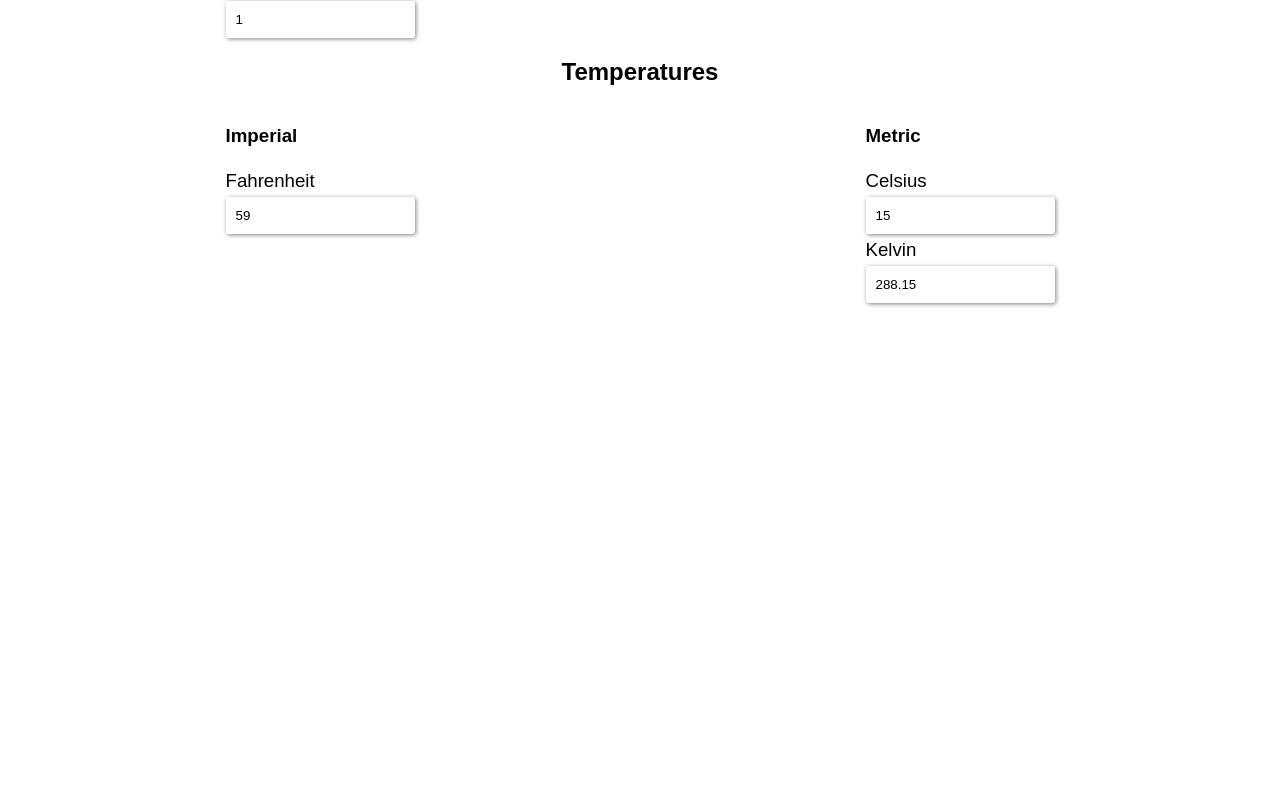
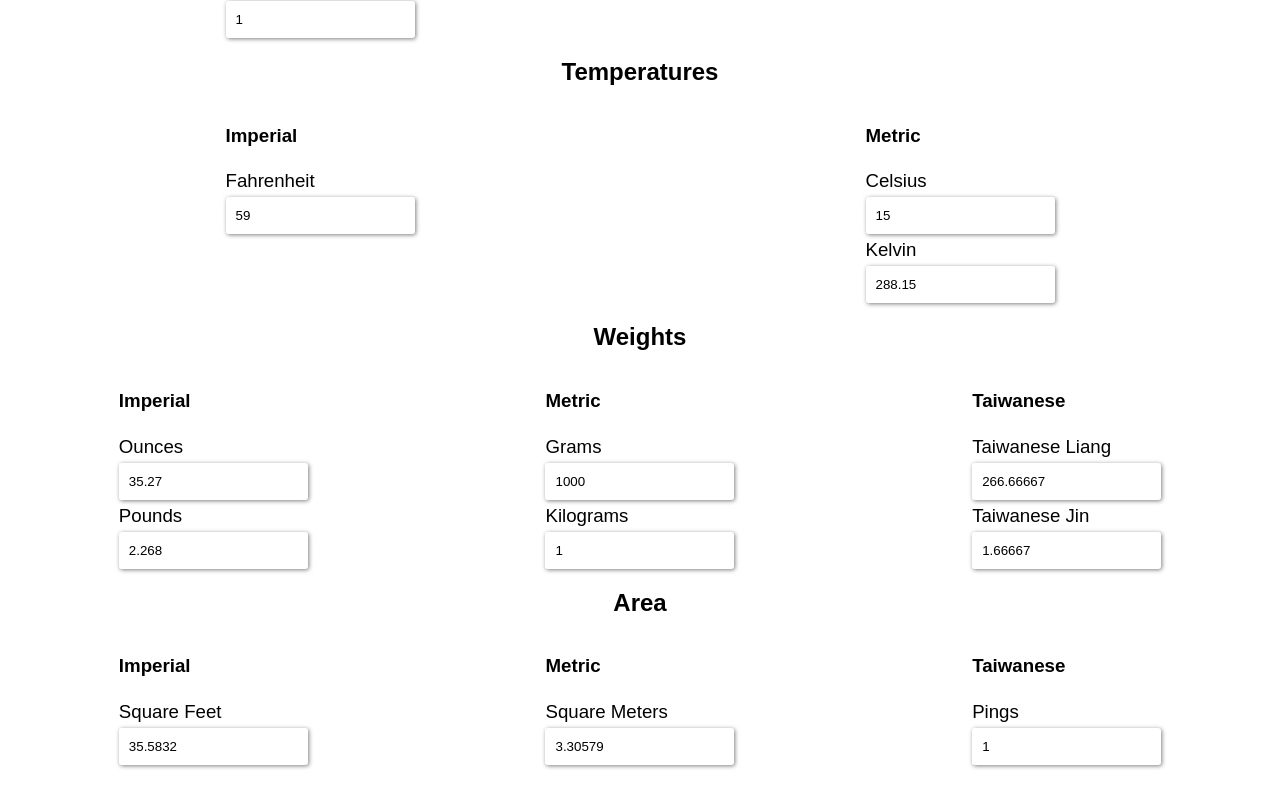
Before and after one commit to mchaver/measurements-react, a React app: page / in a window 1280 px wide. Shown: the part 477-1284 px from the top of the page. Before the commit the page ends 800 px from the top, so only its background shows below. Built offline with nearby package versions, Linux system fonts and the light colour scheme.

Commit message:
Add areas and weights

```diff
--- a/src/App.js
+++ b/src/App.js
@@ -3,85 +3,36 @@ import logo from './logo.svg';
 import './App.css';
 import Measure from './components/Measure.js';
 import { FormattedMessage as FM } from 'react-intl';
-import { lengths, weights, temperatures } from './Measurements.js';
-
-/*
-add length, weight
-*/
-
-const inchesToCentimeters = 2.54;
-const feetToMeters = 0.3048;
-const milesToFeet = 5280;
-const milesToMeters = 1610;
-
-const poundsToKilos = 2.2046;
-const ouncesToPounds = 0.0625;
-const poundsToOunces = 16;
-const ouncesToGrams = 28.35;
-
-const taiJinToTaiLiang = 16;
-
-// 台斤 · 台兩
-// 1 台斤為1 日斤，故1 台斤 = 600 公克 = 0.6 公斤，1台兩 = 37.5 公克。
-// 台灣台制的台兩：十六分之一台斤，即37.5克。
-
-function feetToInches(feet) {
-  return feet * 12;
-}
-
-function inchesToFeet(inches) {
-  return inches / 12;
-}
-
-function pingsToSquareFeet(pings) {
-  return (pings * 35.5832);
-}
-
-function pingsToSquareMeters(pings) {
-  return (pings * 3.30579);
-}
-
-function squareMetersToPings(sqMeters) {
-  return (sqMeters * 0.3025);
-}
-
-function squareMetersToSquareFeet(sqMeters) {
-  return (sqMeters * 10.7639);
-}
-
-function squareFeetToPings(sqFeet) {
-  return (sqFeet * 0.0281032);
-}
-
-function squareFeetToSquareMeters(sqFeet) {
-  return (sqFeet * 0.092903);
-}
-
-function tryConvert(measure, convert) {
-  const input = parseFloat(measure);
-  if (Number.isNaN(input)) {
-    return '';
-  }
-  const output = convert(input);
-  const rounded = Math.round(output * 100000) / 100000;
-  return rounded.toString();
-}
+import {
+  areas,
+  lengths,
+  weights,
+  temperatures,
+  tryConvert } from './Measurements.js';
 
 class App extends Component {
   constructor(props) {
     super(props);
 
+    this.handleAreaChange = this.handleAreaChange.bind(this);
     this.handleLengthChange = this.handleLengthChange.bind(this);
     this.handleTemperatureChange = this.handleTemperatureChange.bind(this);
+    this.handleWeightChange = this.handleWeightChange.bind(this);
 
-    this.state =
-      { area: '1'
-      , areaType: 'pings'
-      , temperature: '15'
-      , temperatureType: 'celsius'
-      , length: '1'
-      , lengthType: 'miles'
+    this.state = {
+      area: '1',
+      areaType: 'pings',
+      temperature: '15',
+      temperatureType: 'celsius',
+      length: '1',
+      lengthType: 'miles',
+      weight: '1',
+      weightType: 'kilograms'
       };
+  }
+
+  handleAreaChange = (areaType) => (area) => {
+    this.setState({areaType, area});
   }
 
   handleLengthChange = (lengthType) => (length) => {
@@ -92,14 +43,17 @@ class App extends Component {
     this.setState({temperatureType, temperature});
   }
 
+  handleWeightChange = (weightType) => (weight) => {
+    this.setState({weightType, weight});
+  }
 
   render() {
     const area = this.state.area;
     const areaType = this.state.areaType;
 
-    const pings = areaType === 'f' ? tryConvert(area, squareFeetToPings) : (areaType === 'm' ? tryConvert(area, squareMetersToPings) : area);
-    const squareMeters = areaType === 'f' ? tryConvert(area, squareFeetToSquareMeters) : (areaType === 'p' ? tryConvert(area, pingsToSquareMeters) : area);
-    const squareFeet = areaType === 'm' ? tryConvert(area, squareMetersToSquareFeet) : (areaType === 'p' ? tryConvert(area, pingsToSquareFeet) : area);
+    const squareFeet = tryConvert(area, areas.squareFeet.conversions[areaType]);
+    const squareMeters = tryConvert(area, areas.squareMeters.conversions[areaType]);
+    const pings = tryConvert(area, areas.pings.conversions[areaType]);
 
     const length = this.state.length;
     const lengthType = this.state.lengthType;
@@ -118,6 +72,16 @@ class App extends Component {
     const celsius = tryConvert(temperature, temperatures.celsius.conversions[temperatureType]);
     const fahrenheit = tryConvert(temperature, temperatures.fahrenheit.conversions[temperatureType]);
     const kelvin = tryConvert(temperature, temperatures.kelvin.conversions[temperatureType]);
+
+    const weight = this.state.weight;
+    const weightType = this.state.weightType;
+
+    const ounces = tryConvert(weight, weights.ounces.conversions[weightType]);
+    const pounds = tryConvert(weight, weights.pounds.conversions[weightType]);
+    const grams = tryConvert(weight, weights.grams.conversions[weightType]);
+    const kilograms = tryConvert(weight, weights.kilograms.conversions[weightType]);
+    const liang = tryConvert(weight, weights.liang.conversions[weightType]);
+    const jin = tryConvert(weight, weights.jin.conversions[weightType]);
 
     return (
       <div className="App">
@@ -212,6 +176,108 @@ class App extends Component {
             </div>
           </div>
         </div>
+
+        <div>
+          <h2 className="measure-header">
+            <FM id='Measurement.weights' defaultMessage='Weights'/>
+          </h2>
+          <div className="measure-row">
+            <div className="measure-column">
+              <h3>
+                <FM id='Measurement.imperial' defaultMessage='Imperial'/>
+              </h3>
+
+              <Measure
+                measureValue={ounces}
+                measureType={weights.ounces.msg}
+                onMeasureValueChange={this.handleWeightChange('ounces')} />
+
+              <Measure
+                measureValue={pounds}
+                measureType={weights.pounds.msg}
+                onMeasureValueChange={this.handleWeightChange('pounds')} />
+            </div>
+
+            <div className="measure-column">
+              <h3 className="measure-box-2-1">
+                <FM id='Measurement.metric' defaultMessage='Metric'/>
+              </h3>
+
+              <Measure
+                measureValue={grams}
+                measureType={weights.grams.msg}
+                onMeasureValueChange={this.handleWeightChange('grams')} />
+
+              <Measure
+                measureValue={kilograms}
+                measureType={weights.kilograms.msg}
+                onMeasureValueChange={this.handleWeightChange('kilograms')} />
+            </div>
+
+            <div className="measure-column">
+              <h3 className="measure-box-2-1">
+                <FM id='Measurement.taiwanese' defaultMessage='Taiwanese'/>
+              </h3>
+
+              <Measure
+                measureValue={liang}
+                measureType={weights.liang.msg}
+                onMeasureValueChange={this.handleWeightChange('liang')} />
+
+              <Measure
+                measureValue={jin}
+                measureType={weights.jin.msg}
+                onMeasureValueChange={this.handleWeightChange('jin')} />
+            </div>
+
+          </div>
+        </div>
+
+        <div>
+          <h2 className="measure-header">
+            <FM id='Measurement.area' defaultMessage='Area'/>
+          </h2>
+          <div className="measure-row">
+            <div className="measure-column">
+              <h3>
+                <FM id='Measurement.imperial' defaultMessage='Imperial'/>
+              </h3>
+
+              <Measure
+                measureValue={squareFeet}
+                measureType={areas.squareFeet.msg}
+                onMeasureValueChange={this.handleAreaChange('squareFeet')} />
+
+            </div>
+
+            <div className="measure-column">
+              <h3 className="measure-box-2-1">
+                <FM id='Measurement.metric' defaultMessage='Metric'/>
+              </h3>
+
+              <Measure
+                measureValue={squareMeters}
+                measureType={areas.squareMeters.msg}
+                onMeasureValueChange={this.handleAreaChange('squareMeters')} />
+
+            </div>
+
+            <div className="measure-column">
+              <h3 className="measure-box-2-1">
+                <FM id='Measurement.taiwanese' defaultMessage='Taiwanese'/>
+              </h3>
+
+              <Measure
+                measureValue={pings}
+                measureType={areas.pings.msg}
+                onMeasureValueChange={this.handleWeightChange('pings')} />
+
+            </div>
+
+          </div>
+        </div>
+
+        <div className="space"></div>
       </div>
     );
   }
--- a/src/Measurements.js
+++ b/src/Measurements.js
@@ -90,6 +90,33 @@ export const lengths = {
   }
 };
 
+export const areas = {
+  squareFeet: {
+    msg: <FM id='Weight.squareFeet' defaultMessage='Square Feet' />,
+    conversions: { // to squareFeet
+      squareFeet: id,
+      squareMeters: (x => x * 10.7639),
+      pings: (x => x * 35.5832)
+    }
+  },
+  squareMeters: {
+    msg: <FM id='Weight.squareMeters' defaultMessage='Square Meters' />,
+    conversions: { // to squareMeters
+      squareFeet: (x => x * 0.092903),
+      squareMeters: id,
+      pings: (x => x * 3.30579)
+    }
+  },
+  pings: {
+    msg: <FM id='Weight.pings' defaultMessage='Pings' />,
+    conversions: { // to pings
+      squareFeet: (x => x * 0.0281032),
+      squareMeters: (x => x * 0.3025),
+      pings: id
+    }
+  },
+};
+
 export const weights = {
   ounces: {
     msg: <FM id='Weight.ounces' defaultMessage='Ounces' />,
@@ -98,8 +125,8 @@ export const weights = {
       pounds: (x => x * 16),
       grams: (x => x * 0.0353),
       kilograms: (x => x * 35.27),
-      taiwaneseLiang: (x => x * 1.322774),
-      taiwaneseJin: (x => x * 21.1644)
+      liang: (x => x * 1.322774),
+      jin: (x => x * 21.1644)
     }
   },
   pounds: {
@@ -109,8 +136,8 @@ export const weights = {
       pounds: id,
       grams: (x => x / 453.59237),
       kilograms: (x => x * 2.268),
-      taiwaneseLiang: (x => x * 0.08267335),
-      taiwaneseJin: (x => x * 1.32277),
+      liang: (x => x * 0.08267335),
+      jin: (x => x * 1.32277),
     }
   },
   grams: {
@@ -120,8 +147,8 @@ export const weights = {
       pounds: (x => x * 453.59237),
       grams: id,
       kilograms: (x => x * 1000),
-      taiwaneseLiang: (x => x * 37.5),
-      taiwaneseJin: (x => x * 600)
+      liang: (x => x * 37.5),
+      jin: (x => x * 600)
     }
   },
   kilograms: {
@@ -131,30 +158,30 @@ export const weights = {
       pounds: (x => x / 2.268),
       grams: (x => x / 1000),
       kilograms: id,
-      taiwaneseLiang: (x => x * 0.00375),
-      taiwaneseJin: (x => x / 0.6)
+      liang: (x => x * 0.00375),
+      jin: (x => x * 0.6)
     }
   },
-  taiwaneseLiang: {
+  liang: {
     msg: <FM id='Weight.taiwaneseLiang' defaultMessage='Taiwanese Liang' />,
     conversions: { // to Taiwanese liang
       ounces: (x => x / 1.322774),
       pounds: (x => x / 0.08267335),
       grams: (x => x / 37.5),
       kilograms: (x => x / 0.00375),
-      taiwaneseLiang: id,
-      taiwaneseJin: (x => x * 16)
+      liang: id,
+      jin: (x => x * 16)
     }
   },
-  taiwaneseJin: {
+  jin: {
     msg: <FM id='Weight.taiwaneseJin' defaultMessage='Taiwanese Jin' />,
     conversions: { // to Taiwanese jin
       ounces: (x => x / 21.1644),
       pounds: (x => x / 1.32277),
-      grams: (x => x * 600),
-      kilograms: (x => x * 0.6),
-      taiwaneseLiang: (x => x / 16),
-      taiwaneseJin: id
+      grams: (x => x / 0.0006),
+      kilograms: (x => x / 0.6),
+      liang: (x => x / 16),
+      jin: id
     }
   }
 };
@@ -187,3 +214,13 @@ export const temperatures = {
     }
   }
 };
+
+export function tryConvert(measure, convert) {
+  const input = parseFloat(measure);
+  if (Number.isNaN(input)) {
+    return '';
+  }
+  const output = convert(input);
+  const rounded = Math.round(output * 100000) / 100000;
+  return rounded.toString();
+};
--- a/src/index.css
+++ b/src/index.css
@@ -41,6 +41,10 @@ body {
     box-shadow: 1px 1px 4px #9ecaed;
 }
 
+.space {
+    height: 300px;
+}
+
 /* .glowing-border { */
 /*     border: 2px solid #dadada; */
 /*     border-radius: 7px; */
--- a/src/translations/locales/zh.json
+++ b/src/translations/locales/zh.json
@@ -9,17 +9,23 @@
   "Length.meters": "公尺",
   "Length.miles": "英里",
   "Length.yards": "碼",
+  "Measurement.area": "面積",
   "Measurement.imperial": "英制",
   "Measurement.lengths": "長度",
   "Measurement.metric": "米制",
+  "Measurement.taiwanese": "臺灣",
   "Measurement.temperatures": "溫度",
+  "Measurement.weights": "重量",
   "Temperature.celsius": "攝氏",
   "Temperature.fahrenheit": "華氏",
   "Temperature.kelvin": "克耳文",
   "Weight.grams": "克",
   "Weight.kilograms": "公斤",
   "Weight.ounces": "盎司",
+  "Weight.pings": "坪",
   "Weight.pounds": "磅",
+  "Weight.squareFeet": "平方英尺",
+  "Weight.squareMeters": "平方公尺",
   "Weight.taiwaneseJin": "台斤",
   "Weight.taiwaneseLiang": "台兩"
 }
```
Also changed, not shown: src/translations/extractedMessages/src/App.json (+12 -0 lines), src/translations/extractedMessages/src/Measurements.json (+12 -0 lines).
